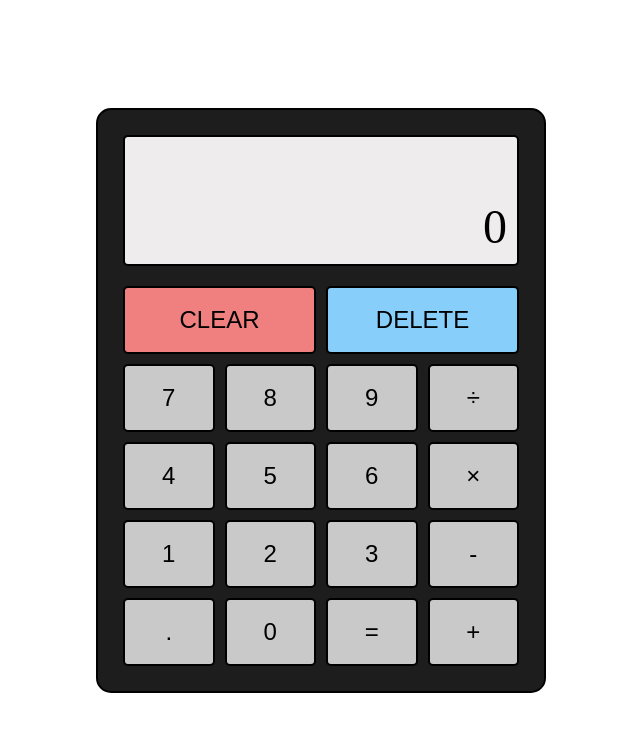
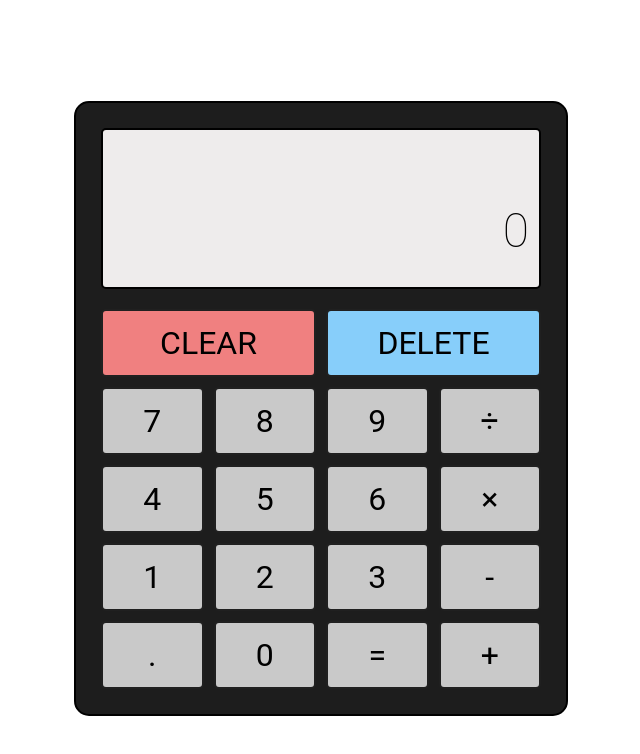
Before and after one commit to Sameer5858/calculator, a plain HTML site: page index.html in a window 1280 px wide. Shown: the whole page, without its empty margins (319-959 px from the left). Drawn offline with Linux system fonts and the light colour scheme.

Commit message:
added font style and changed some fonts size

```diff
--- a/style.css
+++ b/style.css
@@ -1,12 +1,15 @@
 /* global style */
-* {
+*::before,
+*::after {
+  box-sizing: border-box;
+  padding: 0;
   margin: 0;
-  padding: 0;
-  box-sizing: border-box;
 }
+
 body {
   min-height: 100vh;
   display: flex;
+  font-family: "Roboto", sans-serif;
   justify-content: center;
   align-items: center;
 }
@@ -40,6 +43,7 @@ body {
   border-radius: 5px;
   border: 2px solid black;
   font-size: 48px;
+  font-weight: lighter;
   flex-wrap: wrap;
 }
 .previous,
@@ -71,13 +75,15 @@ body {
 }
 /* button style */
 button {
+  font-family: "Roboto", sans-serif;
+  font-weight: 400;
   width: 80px;
   margin: 5px;
   flex-grow: 1;
   border-radius: 5px;
-  border: 2px solid black;
+  border: 2px solid rgb(32, 32, 32);
   background-color: #c9c9c9;
-  font-size: 24px;
+  font-size: 32px;
   cursor: pointer;
 }
 button:hover {
```
